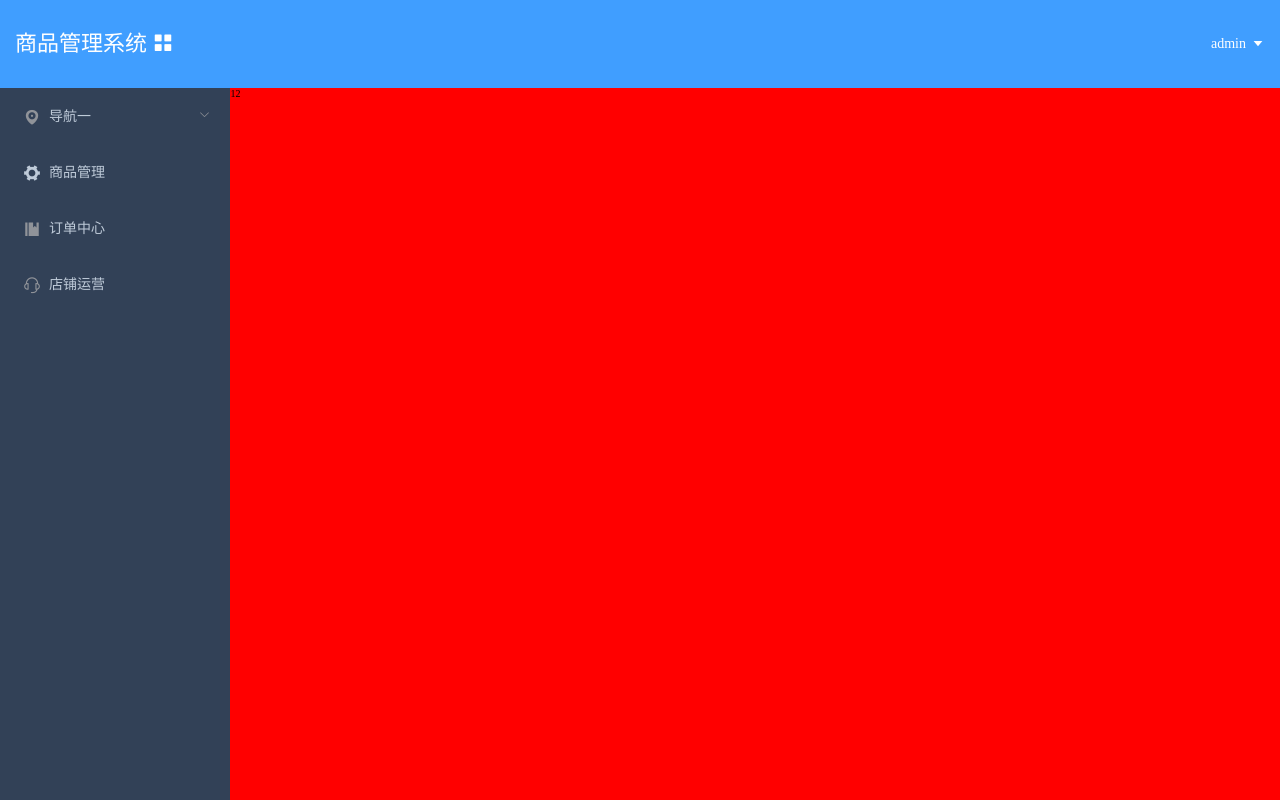
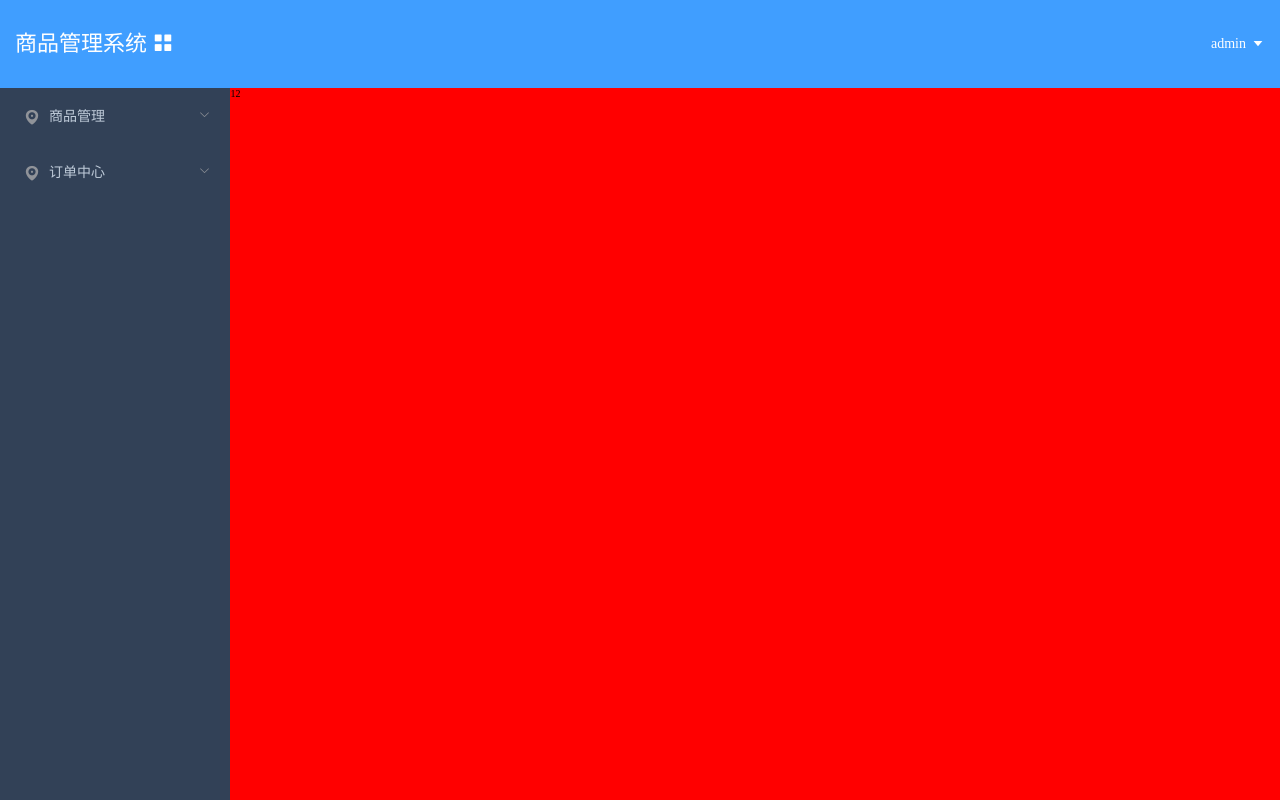
Before and after one commit to GuoYeeg/mall_management, a Vue app: page / in a window 1280 px wide. Built offline with nearby package versions, Linux system fonts and the light colour scheme.

Commit message:
动态生成menu

```diff
--- a/src/store/index.js
+++ b/src/store/index.js
@@ -1,12 +1,20 @@
 import Vue from 'vue'
 import Vuex from 'vuex'
-
+import {SETMENU} from './mutation-types'
 Vue.use(Vuex)
 
 export default new Vuex.Store({
   state: {
+    menu:[
+      {id: 3, user_id: 2, path: "/category", path_name: "分类页面"},
+      {id: 4, user_id: 2, path: "/good", path_name: "商品页面"},
+      {id: 6, user_id: 2, path: "/order", path_name: "订单页面"}
+    ]
   },
   mutations: {
+    [SETMENU](state,payload){
+      state.menu=payload
+    }
   },
   actions: {
   },
--- /dev/null
+++ b/src/store/mutation-types.js
@@ -0,0 +1 @@
+export const SETMENU = 'SETMENU'
--- a/src/views/hoempage/children/Nav.vue
+++ b/src/views/hoempage/children/Nav.vue
@@ -1,35 +1,23 @@
 <template>
   <div class="nav">
     <el-menu
-      default-active="2"
+      default-active="0"
       :collapse="isCollapse"
       :collapse-transition="true"
-
+      :router="true"
       class="el-menu-vertical-demo"
       background-color="#324157"
       text-color="#BFCBD9"
       active-text-color="#BFCBD9">
-      <el-submenu index="1">
+      <el-submenu :index="index+''" v-for="item,index in menuConfig" :key="item.title">
         <template slot="title">
           <i class="el-icon-location"></i>
-          <span>导航一</span>
+          <span>{{item.title}}</span>
         </template>
-        <el-menu-item index="2">
-          <span slot="title">商品管理</span>
+        <el-menu-item :index="subitem.path" v-for="subitem,subindex in item.subarr" :key="subindex">
+          <span slot="title">{{subitem.title}}</span>
         </el-menu-item>
       </el-submenu>
-      <el-menu-item index="2">
-        <i class="el-icon-s-tools"></i>
-        <span slot="title">商品管理</span>
-      </el-menu-item>
-      <el-menu-item index="3" >
-        <i class="el-icon-s-management"></i>
-        <span slot="title">订单中心</span>
-      </el-menu-item>
-      <el-menu-item index="4">
-        <i class="el-icon-service"></i>
-        <span slot="title">店铺运营</span>
-      </el-menu-item>
     </el-menu>
   </div>
 </template>
@@ -39,15 +27,71 @@ export default {
   name: 'Nav',
   data () {
     return {
-      msg:'Welcome to your vueName',
-      isCollapse:false
+      isCollapse:false,
+      menuConfig:[
+        {
+          title:'商品管理',
+          subarr:[
+            {title:'商品列表',path:'/good'},
+            {title:'商品分类',path:'/category'},
+            {title:'品牌管理',path:'/brand'},
+            {title:'商品属性管理',path:'/attribute'},
+          ]
+        },
+        {
+          title:'订单中心',
+          subarr:[
+            {title:'订单列表',path:'/order'},
+          ]
+        },
+        {
+          title:'店铺运营',
+          subarr:[
+            {title:'专题管理',path:'/topic'},
+            {title:'运营数据',path:'/statdata'},
+          ]
+        },
+      ]
     }
   },
 
   created(){
+    //在bus上监听 clicktoCollapse 事件 控制是否折叠
     this.bus.$on('clicktoCollapse',(argus)=>{
       this.isCollapse=argus
     })
+
+    //处理功能菜单数组 此生命周期data中数据已经准备完毕
+    let arr=[
+      {id: 3, user_id: 2, path: "/category", path_name: "分类页面"},
+      {id: 4, user_id: 2, path: "/good", path_name: "商品页面"},
+      {id: 6, user_id: 2, path: "/order", path_name: "订单页面"}
+    ]
+    arr=this.$store.state.menu
+    var arrObj=arr.reduce((pre,cur)=>{
+      pre[cur.path]=cur
+      return pre
+    },{})
+
+    console.log(arrObj);
+
+    var initMenu=this.menuConfig
+    var actualArr=[]
+    for(var i=0;i<initMenu.length;i++){
+      var item={title:'',subarr:[]}
+      for(var j=0;j<initMenu[i].subarr.length;j++){
+        console.log(initMenu[i].subarr[j].path);
+        if(arrObj[initMenu[i].subarr[j].path]){
+          item.title=initMenu[i].title
+          item.subarr.push(JSON.parse(JSON.stringify(initMenu[i].subarr[j])))
+          console.log(initMenu[i].subarr[j]);
+        }
+      }
+      if(item.title)
+        actualArr.push(item)
+    }
+    console.log(actualArr);
+    this.menuConfig=actualArr
   },
   beforeDestroy(){
     this.bus.$off('clicktoCollapse')
--- a/src/views/login/Login.vue
+++ b/src/views/login/Login.vue
@@ -31,6 +31,7 @@
 
 <script>
 import {LoginApi} from '@/request/api.js'
+import {SETMENU} from '@/store/mutation-types'
 export default {
   name: 'Login',
   data () {
@@ -73,6 +74,9 @@ export default {
           }).then(res=>{
             if(res.errno==0){
               localStorage.setItem('mall-managment-token',res.data.token)
+              //将用户功能权限菜单存到vuex
+              this.$store.commit(SETMENU,res.data.menu)
+              //跳转路由
               this.$router.push('/')
             }
 
```
